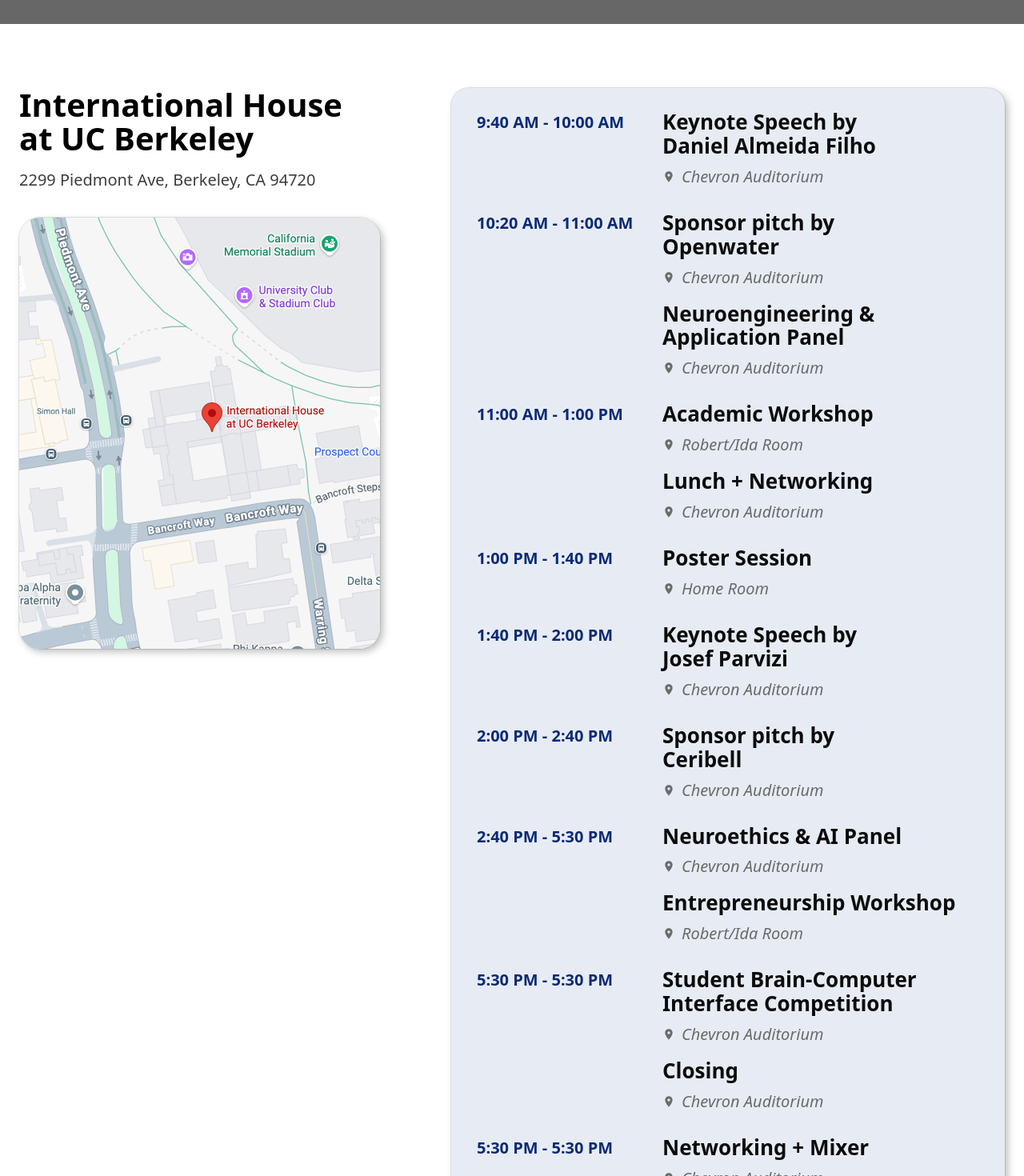
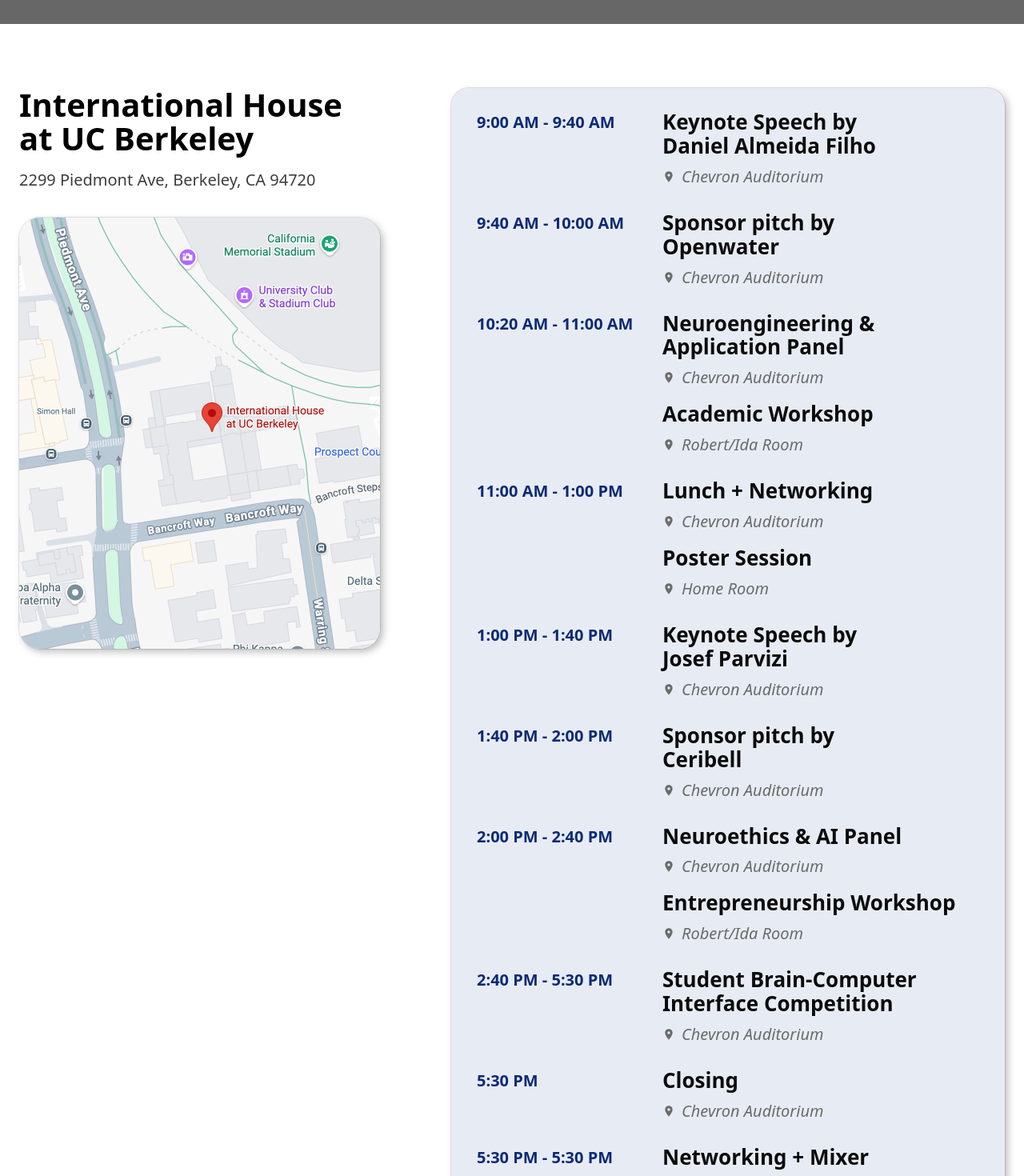
Before and after one commit to Anteater10/cntc-2026, a React (Vite) app: page /events in a window 1280 px wide. Shown: the part 660-2130 px from the top of the page at 80% size. Built offline with nearby package versions, Linux system fonts and the light colour scheme; grey boxes are pictures that could not be loaded.

Commit message:
schedule

```diff
--- a/src/data/eventsData.js
+++ b/src/data/eventsData.js
@@ -1,6 +1,6 @@
 export const schedule = [
   {
-    time: "9:40 AM - 10:00 AM",
+    time: "9:00 AM - 9:40 AM",
     sessions: [
       {
         title: "Keynote Speech by\nDaniel Almeida Filho",
@@ -10,15 +10,27 @@ export const schedule = [
   },
 
   {
-    time: "10:20 AM - 11:00 AM",
+    time: "9:40 AM - 10:00 AM",
     sessions: [
       {
         title: "Sponsor pitch by\nOpenwater",
         loc: "Chevron Auditorium",
       },
+    ],
+  },
+
+  // (No programmed sessions in the provided schedule for 10:00–10:20)
+
+  {
+    time: "10:20 AM - 11:00 AM",
+    sessions: [
       {
         title: "Neuroengineering &\nApplication Panel",
         loc: "Chevron Auditorium",
+      },
+      {
+        title: "Academic Workshop",
+        loc: "Robert/Ida Room",
       },
     ],
   },
@@ -27,19 +39,9 @@ export const schedule = [
     time: "11:00 AM - 1:00 PM",
     sessions: [
       {
-        title: "Academic Workshop",
-        loc: "Robert/Ida Room",
-      },
-      {
         title: "Lunch + Networking",
         loc: "Chevron Auditorium",
       },
-    ],
-  },
-
-  {
-    time: "1:00 PM - 1:40 PM",
-    sessions: [
       {
         title: "Poster Session",
         loc: "Home Room",
@@ -48,7 +50,7 @@ export const schedule = [
   },
 
   {
-    time: "1:40 PM - 2:00 PM",
+    time: "1:00 PM - 1:40 PM",
     sessions: [
       {
         title: "Keynote Speech by\nJosef Parvizi",
@@ -58,7 +60,7 @@ export const schedule = [
   },
 
   {
-    time: "2:00 PM - 2:40 PM",
+    time: "1:40 PM - 2:00 PM",
     sessions: [
       {
         title: "Sponsor pitch by\nCeribell",
@@ -68,7 +70,7 @@ export const schedule = [
   },
 
   {
-    time: "2:40 PM - 5:30 PM",
+    time: "2:00 PM - 2:40 PM",
     sessions: [
       {
         title: "Neuroethics & AI Panel",
@@ -82,17 +84,18 @@ export const schedule = [
   },
 
   {
-    time: "5:30 PM - 5:30 PM",
+    time: "2:40 PM - 5:30 PM",
     sessions: [
       {
         title: "Student Brain-Computer Interface Competition",
         loc: "Chevron Auditorium",
       },
-      {
-        title: "Closing",
-        loc: "Chevron Auditorium",
-      },
     ],
+  },
+
+  {
+    time: "5:30 PM",
+    sessions: [{ title: "Closing", loc: "Chevron Auditorium" }],
   },
 
   {
```
